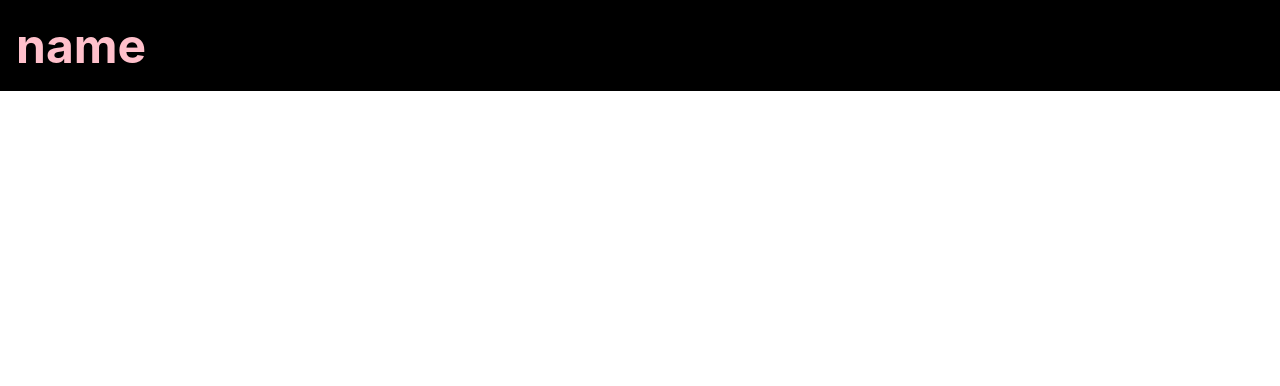
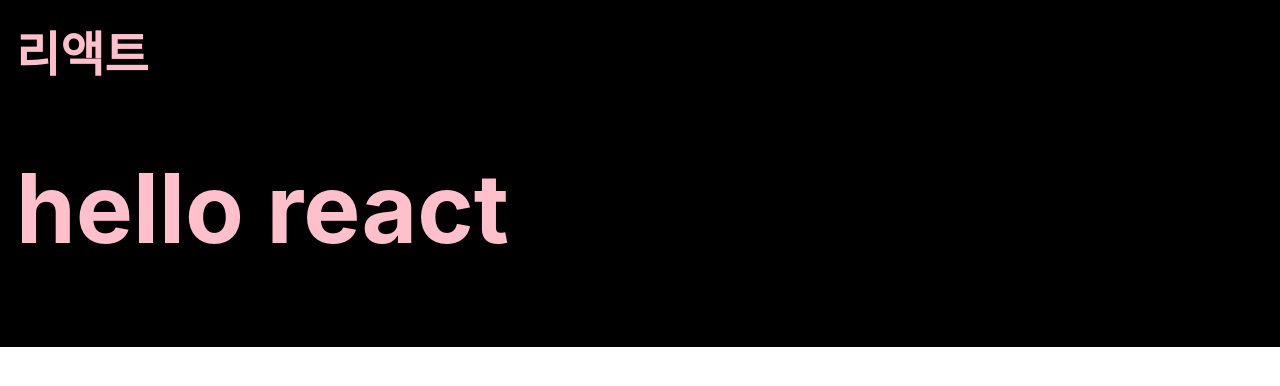
Before and after one commit to suhyeon0111/React_study, a React (Create React App) app in the folder hello-react/: page / in a window 1280 px wide. Shown: the top 386 px of the page. Built offline with nearby package versions, Linux system fonts and the light colour scheme.

Commit message:
react 공부

```diff
--- a/hello-react/src/App.js
+++ b/hello-react/src/App.js
@@ -10,7 +10,10 @@
     fontWeight: 'bold',
     padding: 16
   };
-  return <div style={style}>name</div>;
-
+  return (
+  <div style={style}>{name}
+  <h1>hello react</h1>
+  </div>
+  )
 }
 export default App;
```
